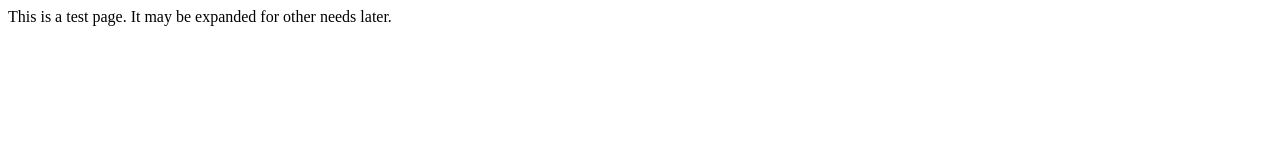
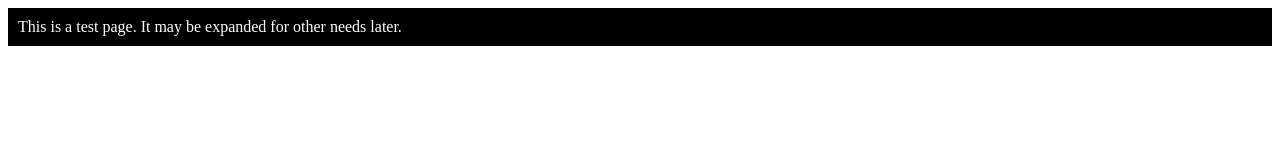
Before and after one commit to TypicalGitCoder997/DontOpen, a plain HTML site: page index.html in a window 1280 px wide. Drawn offline with Linux system fonts and the light colour scheme.

Commit message:
Update index.html

```diff
--- a/index.html
+++ b/index.html
@@ -1,6 +1,24 @@
 <html>
   <head>
-    <link ref = "stylesheet" href = "style.css">
+    <style>
+      .centerText{
+  text-align:center;
+}
+
+p{
+  background-color:black;
+  color:white;
+  padding-left:10px;
+  padding-right:10px;
+  padding-top:10px;
+  padding-bottom:10px;
+  transition: all 0.7s;
+}
+
+.box:hover{
+  border:3px solid blue;
+}
+      </style>
     <title>
       Hello world
     </title>
```
